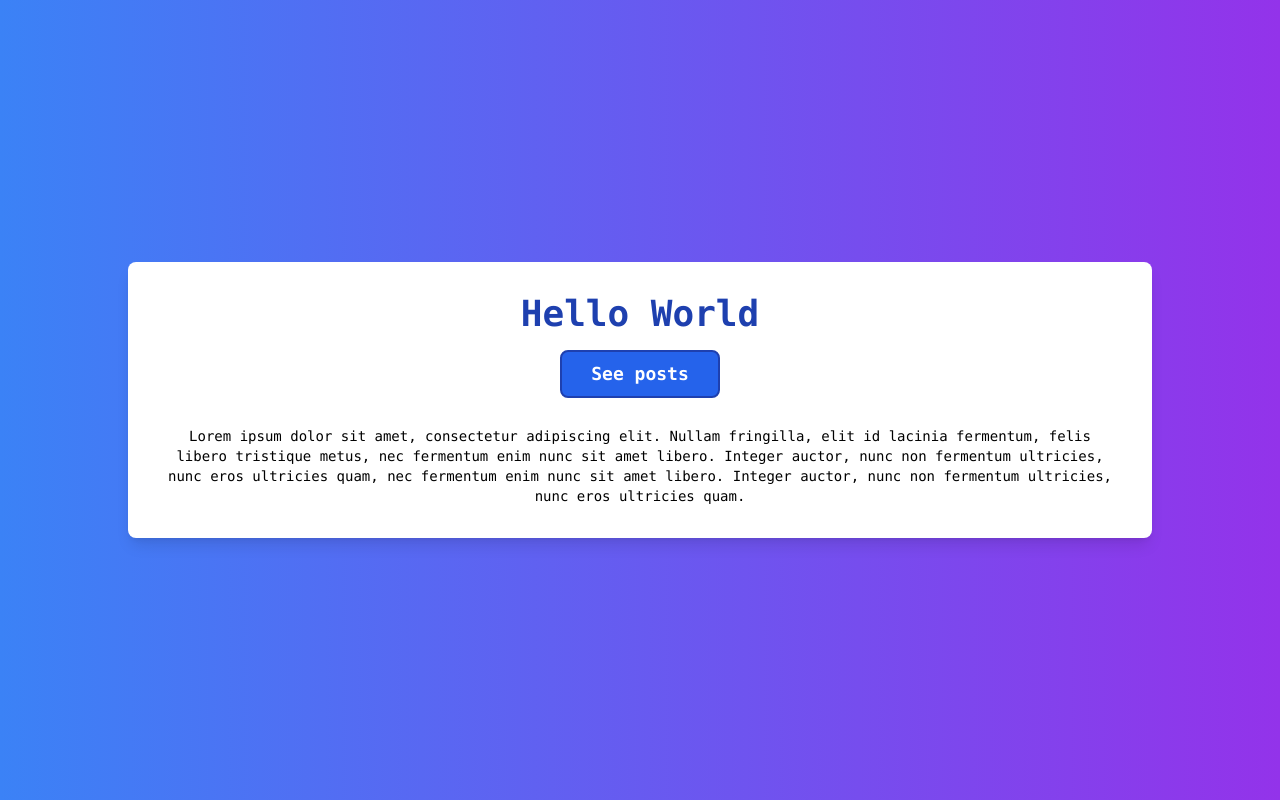
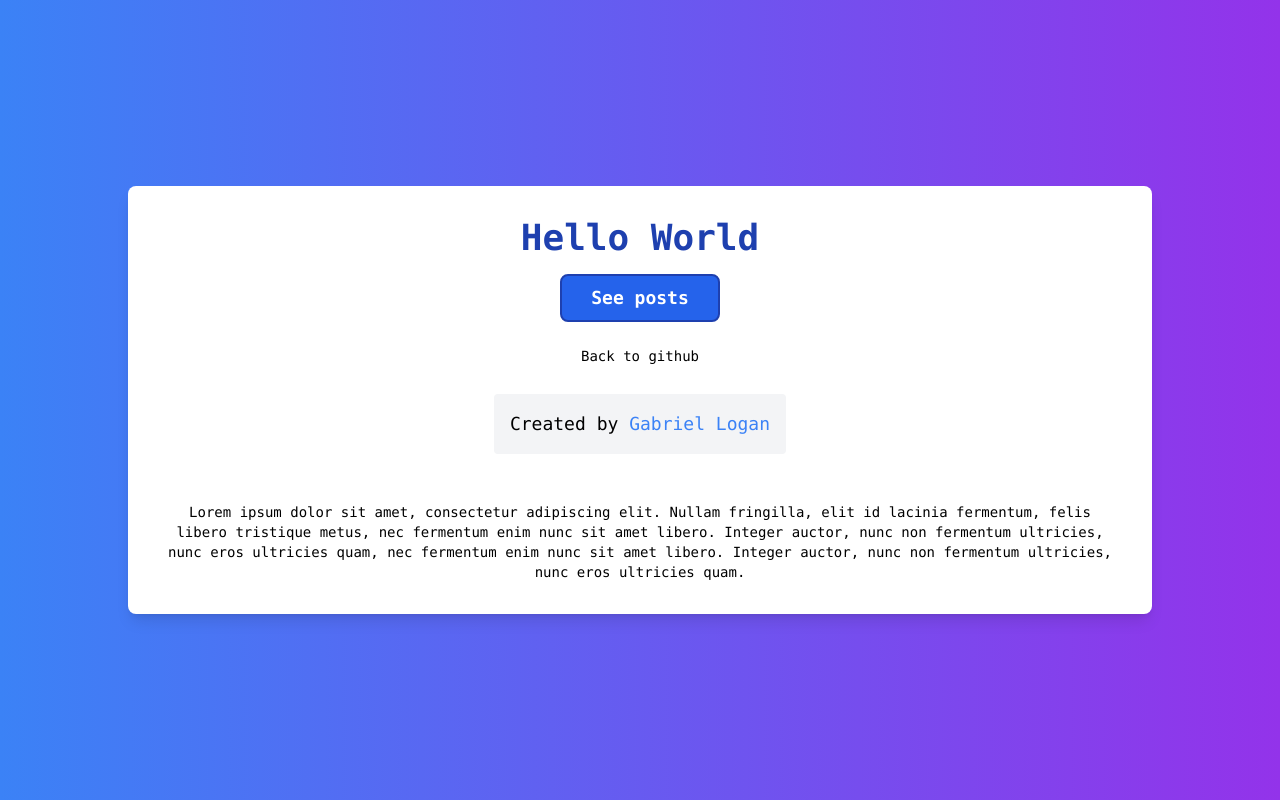
Before and after one commit to gabriel-logan/generateStaticParams-nextjs14, a Next.js app: page / in a window 1280 px wide. Built offline with nearby package versions, Linux system fonts and the light colour scheme.

Commit message:
chore: updating documentation and improving readability

```diff
--- a/src/app/page.tsx
+++ b/src/app/page.tsx
@@ -7,11 +7,28 @@ export default function Home() {
         <h1 className="mb-4 text-center text-3xl font-bold text-blue-800 sm:text-4xl">
           Hello World
         </h1>
-        <div className="flex h-12 w-5/6 items-center justify-center rounded-lg border-2 border-blue-800 bg-blue-600 transition duration-300 hover:bg-blue-700 active:bg-blue-300 sm:w-40">
-          <Link className="text-lg font-semibold text-white" href="/posts">
-            See posts
+        <Link
+          className="mb-6 flex h-12 w-5/6 items-center justify-center rounded-lg border-2 border-blue-800 bg-blue-600 text-lg font-semibold text-white transition duration-300 hover:bg-blue-700 active:bg-blue-300 sm:w-40"
+          href="/posts"
+        >
+          See posts
+        </Link>
+        <Link
+          className="mb-2 text-black hover:underline"
+          target="_blank"
+          href="https://github.com/gabriel-logan/generateStaticParams-nextjs14"
+        >
+          Back to github
+        </Link>
+        <p className="mb-5 mt-5 rounded bg-gray-100 p-4 text-center text-lg text-black">
+          Created by{" "}
+          <Link
+            href="https://github.com/gabriel-logan"
+            className="text-blue-500 hover:underline"
+          >
+            Gabriel Logan
           </Link>
-        </div>
+        </p>
         <p className="mx-2 mt-7 text-center text-black">
           Lorem ipsum dolor sit amet, consectetur adipiscing elit. Nullam
           fringilla, elit id lacinia fermentum, felis libero tristique metus,
--- a/src/app/posts/[postId]/page.tsx
+++ b/src/app/posts/[postId]/page.tsx
@@ -29,7 +29,7 @@ export default async function PostIdPage({
     <div className="flex min-h-screen flex-col items-center justify-center bg-gray-100 px-2 sm:px-0">
       <div className="w-full rounded bg-white p-10 shadow-lg sm:w-1/2">
         <h1 className="mb-4 text-2xl font-bold text-blue-600 sm:text-3xl">
-          {post.title}
+          PostId: {post.id} - {post.title}
         </h1>
         <p className="text-sm text-gray-700 sm:text-base md:text-lg">
           {post.body}
--- a/src/app/posts/page.tsx
+++ b/src/app/posts/page.tsx
@@ -10,10 +10,19 @@ export default async function PostPage() {
   return (
     <div className="min-h-screen bg-gray-100">
       <header className="bg-white shadow">
-        <div className="container mx-auto px-4 py-6">
-          <h1 className="text-2xl font-bold text-gray-800">Post Title</h1>
+        <div className="container mx-auto flex flex-col gap-1 px-4 py-6">
+          <h1 className="text-2xl font-bold text-gray-800">
+            Posts Title and Body
+          </h1>
           <Link href="/" className="text-blue-600 hover:underline">
             Back to home
+          </Link>
+          <Link
+            className="text-black hover:underline"
+            target="_blank"
+            href="https://github.com/gabriel-logan/generateStaticParams-nextjs14"
+          >
+            Back to github
           </Link>
         </div>
       </header>
@@ -27,7 +36,7 @@ export default async function PostPage() {
                 className="rounded-lg bg-white p-6 shadow transition-transform hover:scale-110 active:scale-100"
               >
                 <h2 className="text-lg font-bold text-gray-800">
-                  {post.title}
+                  PostId: {post.id} - {post.title}
                 </h2>
                 <p className="text-gray-700">{post.body}</p>
               </Link>
```
Also changed, not shown: 2 other files (tests, documents, lock files or other folders).
